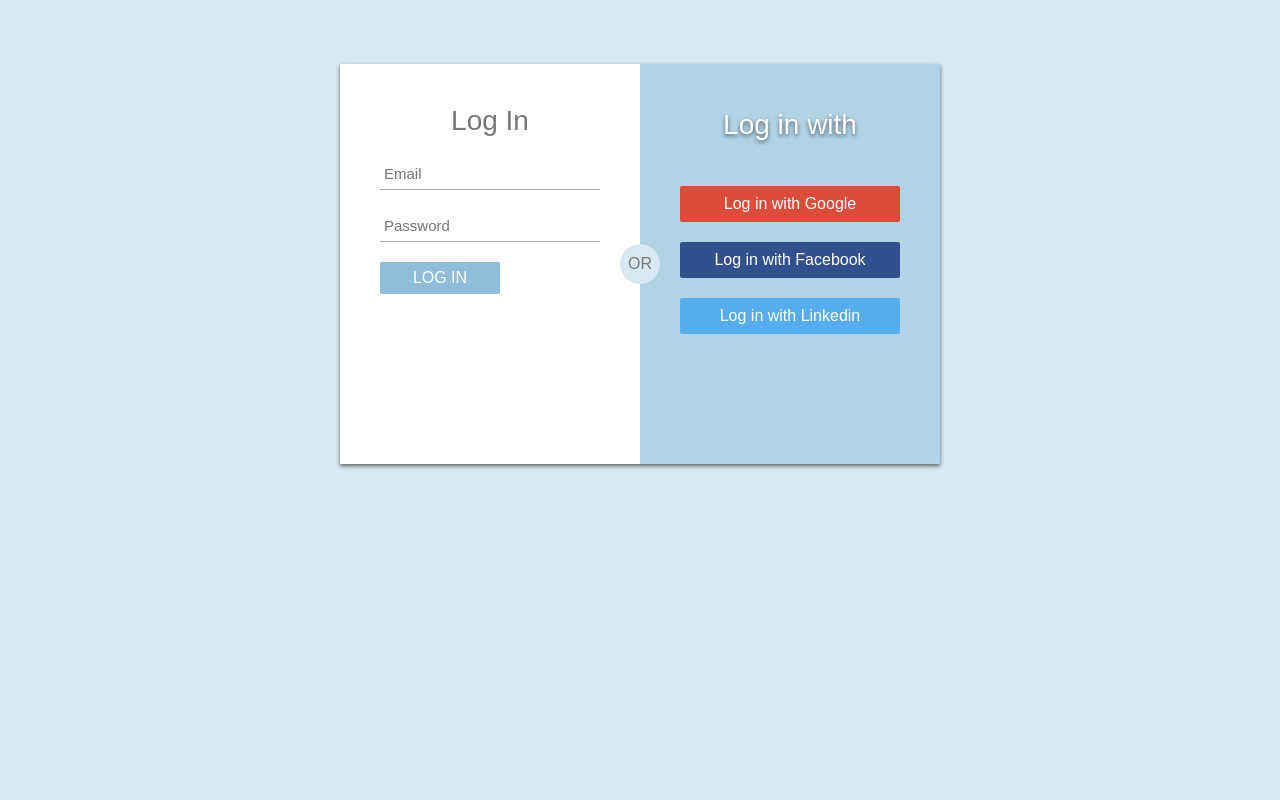
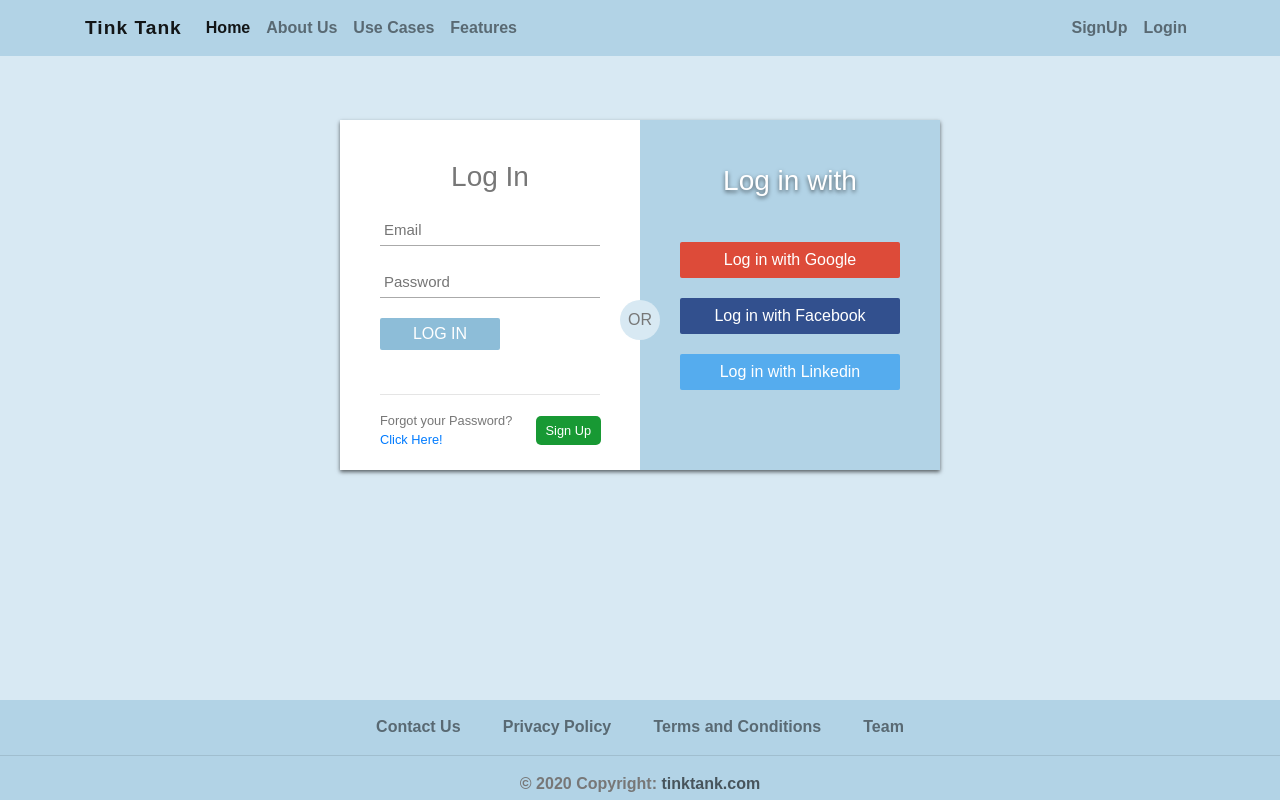
Before and after one commit to tinktankin/tink-mycontact, a Django app: template webapp/templates/webapp/login.html in a window 1280 px wide. Run offline with Django 3.2, Linux system fonts and the light colour scheme; the template is opened without the code that fills it, so the values that code supplies are empty; some libraries are stand-ins or nearby versions.

Commit message:
added header/footer,fixed incomplete /login

```diff
--- a/icms/settings.py
+++ b/icms/settings.py
@@ -120,7 +120,7 @@ USE_TZ = True
 # https://docs.djangoproject.com/en/3.0/howto/static-files/
 
 STATIC_URL = '/static/'
-STATIC_ROOT = os.path.join(BASE_DIR,'staticroot')
+STATIC_ROOT = os.path.join(BASE_DIR, 'staticroot')
 
 # STATICFILES_DIRS = [
 #     os.path.join(BASE_DIR, "static"),
--- a/icms/urls.py
+++ b/icms/urls.py
@@ -16,9 +16,9 @@ Including another URLconf
 from django.contrib import admin
 from django.urls import path, include
 from django.conf.urls import url
-from webapp.views import (SignUp, Verify, LoginUser,
-                          LogoutUser, Dashboard, ImportContacts,
-                          ForgotPassword, ResetPassword, ImportFromFile)
+from webapp.views import (SignUp, Verify, LoginUser, LogoutUser, Dashboard,
+                          ImportContacts, ForgotPassword, ResetPassword,
+                          ImportFromFile)
 
 from django.conf import settings
 from django.conf.urls.static import static
--- a/staticroot/main/css/base.css
+++ b/staticroot/main/css/base.css
@@ -1,10 +1,49 @@
-/* Testing for link */
-/* Not linking */
+html,
+body {
+    margin: 0;
+    padding: 0;
+}
+
+.navbar-brand,
+.navbar-light .navbar-nav .nav-link {
+    font-weight: 600;
+}
+
+.navbar-brand {
+    font-size: larger;
+    letter-spacing: 1px;
+}
 
 .bg-light {
-    background-color: red;
+    background-color: #b2d3e6 !important;
 }
 
-.navbar {
-    font-size: 40px;
+#footer {
+    background-color: #b2d3e6;
+    position: absolute;
+    left: 0;
+    bottom: 0;
+    height: 100px;
+    width: 100%;
+    overflow: hidden;
+    padding-top: 15px;
+    padding-bottom: 15px;
+    font-weight: 600;
 }
+
+#footer .container {
+    max-width: 600px;
+}
+
+#footer a {
+    color: rgba(0, 0, 0, .5);
+}
+
+#footer a:hover {
+    color: rgba(0, 0, 0, .7);
+    text-decoration: none;
+}
+
+#footer .footer-copyright a {
+    color: rgba(0, 0, 0, 0.6);
+}
--- a/staticroot/webapp/css/login.css
+++ b/staticroot/webapp/css/login.css
@@ -11,7 +11,7 @@ body {
 #login-box {
     position: relative;
     margin: 5% auto;
-    height: 400px;
+    height: 350px;
     background-color: #fff;
     box-shadow: 0 2px 4px rgba(0, 0, 0, 0.6);
     width: 600px;
@@ -24,18 +24,44 @@ body {
     box-sizing: border-box;
     padding: 40px;
     width: 300px;
-    height: 400px;
+    height: 350px;
+}
+
+form {
+    margin-bottom: 8px;
+}
+
+.signup-button {
+    padding: 0;
+    text-align: center;
+}
+
+button.btn-primary {
+    padding: 5px;
+    padding-left: 10px;
+    padding-right: 10px;
+    margin-top: 5px;
+    background-color: rgb(24, 153, 52);
+    border: none;
+    border-radius: 5px;
+    outline: none;
+    margin-right: 10px;
+}
+
+button.btn-primary:hover {
+    background-color: rgb(24, 130, 52);
+    transition: 0.3s;
 }
 
 .left-bottom {
-    text-align: center;
-    position: absolute;
-    /* top: 250px;
-    left: 0;
-    width: 100%;
-    height: 37.5%; */
-    background-color: #b2d3e6;
-    /* font-size: 20px */
+    font-size: 0.8em;
+    margin-top: 100px;
+    /* width: 100%; */
+    margin: 0;
+    /* position: absolute; */
+    top: 60%;
+    /* bottom: 30px; */
+    /* left: 0; */
 }
 
 h1 {
@@ -77,11 +103,11 @@ input[type='submit'] {
     cursor: pointer;
 }
 
-a[href='signup'] {
+.left-bottom a[href='signup'] {
     margin-bottom: 28px;
     width: 120px;
     height: 32px;
-    background-color: #8dbdd8;
+    /* background-color: #8dbdd8; */
     border: none;
     border-radius: 2px;
     color: #fff;
@@ -105,7 +131,7 @@ input[type='submit']:focus {
     box-sizing: border-box;
     padding: 40px;
     width: 300px;
-    height: 400px;
+    height: 350px;
     background-color: #b2d3e6;
     background-size: cover;
 }
--- a/templates/base.html
+++ b/templates/base.html
@@ -11,9 +11,9 @@
     <!-- bootstrap -->
     <link rel="stylesheet" href="https://stackpath.bootstrapcdn.com/bootstrap/4.5.0/css/bootstrap.min.css"
         integrity="sha384-9aIt2nRpC12Uk9gS9baDl411NQApFmC26EwAOH8WgZl5MYYxFfc+NcPb1dKGj7Sk" crossorigin="anonymous">
+    <link rel="stylesheet" href="{% static 'main/css/base.css' %}">
 
     {% block style %}
-    <link rel="stylesheet" href="{% static 'main/css/base.css' %}">
     {% endblock style %}
 
     {% block script %}
@@ -24,11 +24,13 @@
 <body>
     <!-- Need to set base Static -->
 
-    <!-- <section id="header">
+    <section id="header">
         <nav class="navbar navbar-expand-lg navbar-light bg-light">
-            <a class="navbar-brand" href="#">Navbar</a>
-            <button class="navbar-toggler" type="button" data-toggle="collapse" data-target="#navbarSupportedContent"
-                aria-controls="navbarSupportedContent" aria-expanded="false" aria-label="Toggle navigation">
+            <div class="container">
+                <a class="navbar-brand" href="#">Tink Tank</a>
+                <button class="navbar-toggler" type="button" data-toggle="collapse"
+                    data-target="#navbarSupportedContent" aria-controls="navbarSupportedContent" aria-expanded="false"
+                    aria-label="Toggle navigation">
                     <span class="navbar-toggler-icon"></span>
                 </button>
                 <div class="collapse navbar-collapse" id="navbarSupportedContent">
@@ -37,34 +39,50 @@
                             <a class="nav-link" href="#">Home <span class="sr-only">(current)</span></a>
                         </li>
                         <li class="nav-item">
-                        <a class="nav-link" href="#">Link</a>
-                    </li>
-                    <li class="nav-item dropdown">
-                        <a class="nav-link dropdown-toggle" href="#" id="navbarDropdown" role="button"
-                            data-toggle="dropdown" aria-haspopup="true" aria-expanded="false">
-                            Dropdown
-                        </a>
-                        <div class="dropdown-menu" aria-labelledby="navbarDropdown">
-                            <a class="dropdown-item" href="#">Action</a>
-                            <a class="dropdown-item" href="#">Another action</a>
-                            <div class="dropdown-divider"></div>
-                            <a class="dropdown-item" href="#">Something else here</a>
-                        </div>
+                            <a class="nav-link" href="#">About Us</a>
                         </li>
                         <li class="nav-item">
-                        <a class="nav-link disabled" href="#" tabindex="-1" aria-disabled="true">Disabled</a>
+                            <a class="nav-link" href="#">Use Cases</a>
+                        </li>
+                        <li class="nav-item">
+                            <a class="nav-link" href="#">Features</a>
                         </li>
                     </ul>
-                <form class="form-inline my-2 my-lg-0">
-                    <input class="form-control mr-sm-2" type="search" placeholder="Search" aria-label="Search">
-                    <button class="btn btn-outline-success my-2 my-sm-0" type="submit">Search</button>
-                </form>
+                    <ul class="nav navbar-nav navbar-right">
+                        <li class="nav-item">
+                            <a class="nav-link" href="signup">SignUp</a>
+                        </li>
+                        <li class="nav-item">
+                            <a class="nav-link" href="login">Login</a>
+                        </li>
+                    </ul>
+                </div>
             </div>
         </nav>
-    </section> -->
+    </section>
 
     {% block body %}
     {% endblock body %}
+
+    <section id="footer">
+        <nav>
+            <div class="container">
+                <div class="d-flex justify-content-around text-center">
+                    <a href="#">Contact Us</a>
+                    <a href="#">Privacy Policy</a>
+                    <a href="#" class="">Terms and Conditions</a>
+                    <a href="#" class="">Team</a>
+                </div>
+            </div>
+        </nav>
+        <hr>
+        <div class="footer-copyright text-center">© 2020 Copyright:
+            <a href="#">tinktank.com</a>
+        </div>
+    </section>
+
+
+
 
     <!-- JS, Popper.js, and jQuery -->
     <script src="https://code.jquery.com/jquery-3.5.1.slim.min.js"
--- a/webapp/templates/webapp/login.html
+++ b/webapp/templates/webapp/login.html
@@ -44,14 +44,21 @@ Login
 			<input type="submit" value="Log In" onClick="return Validate()">
 
 		</form>
-		<!-- <div class="left-bottom d-flex">
-			Forgot your Password?
-			<a href="forgotpass">Click Here!</a>
-			<br>
-			<a href="signup">
-				<button>Sign Up</button>
-			</a>
-		</div> -->
+		<hr>
+		<div class="left-bottom">
+			<div class="row">
+				<div class="col-8 forgot-pass">
+					Forgot your Password?
+					<br>
+					<a href="forgotpass">Click Here!</a>
+				</div>
+				<div class="col-4 signup-button">
+					<a href="signup">
+						<button class="btn-primary">Sign Up</button>
+					</a>
+				</div>
+			</div>
+		</div>
 	</div>
 
 
```
Also changed, not shown: static/main/css/base.css (+44 -5 lines), webapp/static/webapp/css/login.css (+39 -13 lines). Lines whose indentation alone changed are shown as unchanged.
